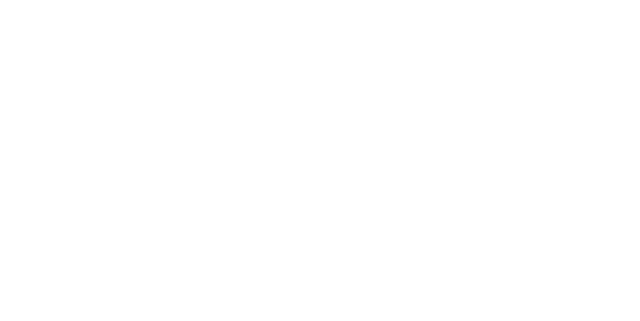
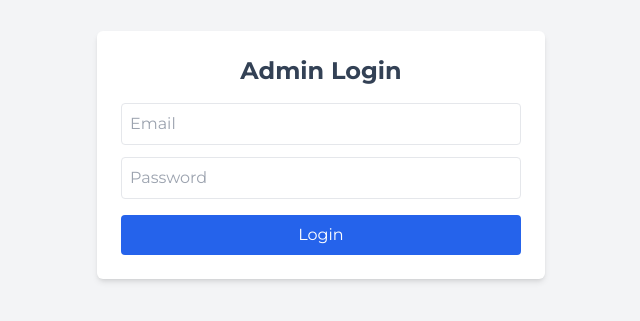
Before and after one commit to Mahbub049/Routine-Management-Client, a React (Create React App) app: page /login in a window 1280 px wide. Before the commit this address had no page. Shown: the part 245-566 px from the top of the page, without its empty margins (319-959 px from the left). Built offline with nearby package versions, Linux system fonts and the light colour scheme; no server answers.

Commit message:
login with security implemented

```diff
--- a/package.json
+++ b/package.json
@@ -8,6 +8,7 @@
     "@testing-library/react": "^16.3.0",
     "@testing-library/user-event": "^13.5.0",
     "axios": "^1.9.0",
+    "firebase": "^11.10.0",
     "react": "^19.1.0",
     "react-dom": "^19.1.0",
     "react-router-dom": "^7.6.3",
--- a/src/App.js
+++ b/src/App.js
@@ -3,15 +3,17 @@
 import AdminPage from "./pages/AdminPage";
 import PublicPage from "./PublicPage"; // Replace with your main routine page
 import AdminFacultyPage from "./pages/AdminFacultyPage";
+import LoginPage from "./pages/LoginPage";
+import ProtectedRoute from "./components/ProtectedRoute";
 
 function App() {
   return (
     <BrowserRouter>
       <Routes>
         <Route path="/" element={<PublicPage />} />
-        <Route path="/admin" element={<AdminPage />} />
-        <Route path="/admin/faculties" element={<AdminFacultyPage />} />
-
+        <Route path="/login" element={<LoginPage />} />
+        <Route path="/admin" element={<ProtectedRoute><AdminPage /></ProtectedRoute>} />
+        <Route path="/admin/faculties" element={<ProtectedRoute><AdminFacultyPage /></ProtectedRoute>} />
       </Routes>
     </BrowserRouter>
   );
--- a/src/PublicPage.jsx
+++ b/src/PublicPage.jsx
@@ -1,5 +1,5 @@
 import React, { useEffect, useState } from "react";
-import axios from "axios";
+import axios from "./api/axiosInstance";
 
 function PublicPage() {
   const [filters, setFilters] = useState({ day: "", faculty: "", batch: "", time: "" });
@@ -34,7 +34,7 @@
       .join("&");
 
     setLoading(true);
-    axios.get(`https://routine-management-server.onrender.com/routines?${query}`)
+    axios.get(`/routines?${query}`)
       .then((res) => setRoutines(res.data))
       .catch((err) => console.error("API error:", err))
       .finally(() => setLoading(false));
@@ -193,6 +193,7 @@
                                     </span>
                                   ) : null}
                                 </div>
+                                <div className="text-gray-500 font-bold text-sm">{r.course_title}</div>
                                 <div className="text-slate-700 text-sm">{r.faculty_name}</div>
                                 <div className="italic text-right text-xs text-slate-600">
                                   {r.batch}
--- /dev/null
+++ b/src/api/axiosInstance.js
@@ -0,0 +1,15 @@
+import axios from "axios";
+
+const instance = axios.create({
+  baseURL: "http://localhost:5000", // backend server
+});
+
+instance.interceptors.request.use((config) => {
+  const token = localStorage.getItem("adminToken");
+  if (token) {
+    config.headers.Authorization = `Bearer ${token}`;
+  }
+  return config;
+});
+
+export default instance;
--- a/src/api/axiosInstance.jsx
+++ /dev/null
@@ -1,8 +0,0 @@
-// src/axiosInstance.js
-import axios from "axios";
-
-const instance = axios.create({
-  baseURL: "https://routine-management-server.onrender.com", // backend port
-});
-
-export default instance;
--- a/src/components/AdminForm.jsx
+++ b/src/components/AdminForm.jsx
@@ -1,5 +1,5 @@
 import React, { useEffect, useState } from "react";
-import axios from "axios";
+import axios from "../api/axiosInstance";
 
 const initialState = {
     day: "",
@@ -38,7 +38,7 @@
     }, [editingData]);
 
     useEffect(() => {
-        axios.get("https://routine-management-server.onrender.com/faculties")
+        axios.get("/faculties")
             .then((res) => {
                 const filtered = res.data.filter(fac => fac.type === facultyType);
                 setFacultyOptions(filtered);
@@ -83,10 +83,10 @@
             if (editingData && editingData._id) {
                 console.log("Submitting formData", formData);
 
-                await axios.put(`https://routine-management-server.onrender.com/routines/${editingData._id}`, formData);
+                await axios.put(`/routines/${editingData._id}`, formData);
                 alert("Routine updated successfully!");
             } else {
-                await axios.post("https://routine-management-server.onrender.com/routines", formData);
+                await axios.post("/routines", formData);
                 alert("Routine added successfully!");
             }
 
--- /dev/null
+++ b/src/components/ProtectedRoute.jsx
@@ -0,0 +1,13 @@
+import { Navigate } from "react-router-dom";
+
+const ProtectedRoute = ({ children }) => {
+  const token = localStorage.getItem("adminToken");
+
+  if (!token) {
+    return <Navigate to="/login" replace />;
+  }
+
+  return children;
+};
+
+export default ProtectedRoute;
--- a/src/components/RoutineTable.jsx
+++ b/src/components/RoutineTable.jsx
@@ -1,5 +1,5 @@
 import React, { useEffect, useState } from "react";
-import axios from "axios";
+import axios from "../api/axiosInstance";
 
 function RoutineTable({ onEdit, refreshKey }) {
     const [routines, setRoutines] = useState([]);
@@ -12,7 +12,7 @@
 
     const fetchRoutines = async () => {
         try {
-            const res = await axios.get("https://routine-management-server.onrender.com/routines");
+            const res = await axios.get("/routines");
             setRoutines(res.data);
         } catch (err) {
             console.error("Failed to fetch routines:", err);
@@ -23,7 +23,7 @@
         if (!window.confirm("Are you sure you want to delete this routine?")) return;
 
         try {
-            await axios.delete(`https://routine-management-server.onrender.com/routines/${id}`);
+            await axios.delete(`/routines/${id}`);
             alert("Routine deleted successfully.");
             fetchRoutines(); // Refresh table
         } catch (err) {
--- /dev/null
+++ b/src/firebase.js
@@ -0,0 +1,17 @@
+import { initializeApp } from "firebase/app";
+import { getAuth } from "firebase/auth";
+
+console.log("🔥 ENV CHECK", process.env.REACT_APP_FIREBASE_API_KEY); // Must NOT be undefined
+
+const firebaseConfig = {
+  apiKey: "AIzaSyDEjGXl3VEvTZ_QfEXckDu0kHc796PmQg4",
+  authDomain: "routine-server-ict.firebaseapp.com",
+  projectId: "routine-server-ict",
+  storageBucket: "routine-server-ict.firebasestorage.app",
+  messagingSenderId: "685936903766",
+  appId: "1:685936903766:web:57705bbb6cada791dd9df7"
+};
+const app = initializeApp(firebaseConfig);
+const auth = getAuth(app);
+
+export { auth };
--- /dev/null
+++ b/src/pages/LoginPage.jsx
@@ -0,0 +1,70 @@
+import { useState } from "react";
+import { signInWithEmailAndPassword } from "firebase/auth";
+import { auth } from "../firebase";
+import axios from "../api/axiosInstance";
+import { useNavigate } from "react-router-dom";
+
+function LoginPage() {
+  const [email, setEmail] = useState("");
+  const [password, setPassword] = useState("");
+  const [error, setError] = useState("");
+  const navigate = useNavigate();
+
+  const handleLogin = async (e) => {
+    e.preventDefault();
+    setError("");
+
+    if (!email || !password) {
+      setError("Email and password are required.");
+      return;
+    }
+
+    try {
+      const user = await signInWithEmailAndPassword(auth, email, password);
+      const firebaseToken = await user.user.getIdToken();
+
+      const res = await axios.post("/api/admin/login", { token: firebaseToken });
+
+      localStorage.setItem("adminToken", res.data.jwt);
+      navigate("/admin"); // 🔄 Redirect after login
+    } catch (err) {
+      console.error(err);
+      setError("Login failed. Please check credentials or access rights.");
+    }
+  };
+
+  return (
+    <div className="min-h-screen flex items-center justify-center bg-gray-100">
+      <form onSubmit={handleLogin} className="bg-white shadow-md p-6 rounded-md w-full max-w-md">
+        <h2 className="text-2xl font-bold mb-4 text-center text-slate-700">Admin Login</h2>
+
+        {error && <div className="text-red-600 text-sm mb-3">{error}</div>}
+
+        <input
+          className="w-full border p-2 mb-3 rounded"
+          type="email"
+          placeholder="Email"
+          value={email}
+          onChange={(e) => setEmail(e.target.value)}
+        />
+
+        <input
+          className="w-full border p-2 mb-4 rounded"
+          type="password"
+          placeholder="Password"
+          value={password}
+          onChange={(e) => setPassword(e.target.value)}
+        />
+
+        <button
+          type="submit"
+          className="w-full bg-blue-600 text-white py-2 rounded hover:bg-blue-700 transition"
+        >
+          Login
+        </button>
+      </form>
+    </div>
+  );
+}
+
+export default LoginPage;
```
Also changed, not shown: src/pages/AdminFacultyPage.jsx (+5 -5 lines), 2 other files (tests, documents, lock files or other folders).
